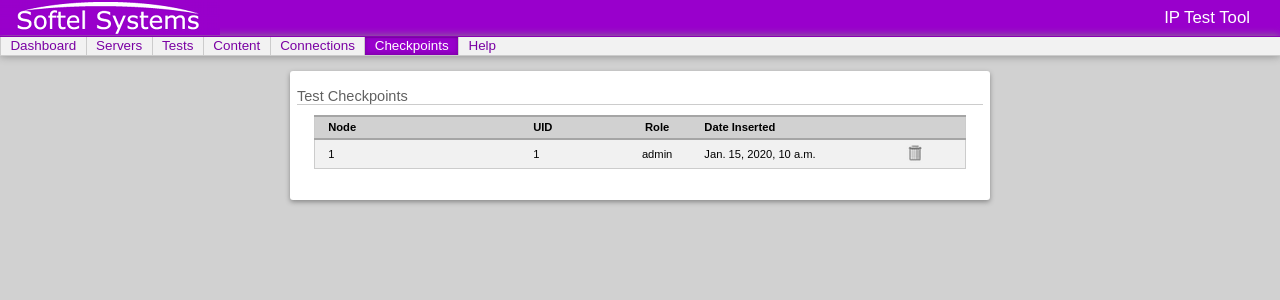
After one commit to loum/itt, a Django app: template src/itt/control/templates/test_checkpoint/index.html in a window 1280 px wide. The commit adds this page. Shown: the top 300 px of the page. Run offline with Django 3.2, Linux system fonts and the light colour scheme; the template is opened without the code that fills it: most values are stand-ins (such as "Sample title", 1, 10 or a date in 2020).

Commit message:
In general: feature/us31 task/ta58 -- Create the checkpoint model
control/templates/base.html
* added the Checkpoints link to the navigation bar

control/test_checkpoint/api.py
* changed the node attribute in the CheckpointResource class to be off type
  ToOneField as this has better checking around foreign key data redundancy

control/test_checkpoint/models.py
* refactored the created_date into common.models module
* Node and Checkpoint models inherit from CommonModel

control/test_checkpoint/views.py
control/static/test_checkpoint.css
control/templates/test_checkpoint/*
control/test_checkpoint/forms.py
control/test_checkpoint/tests/test_test_checkpoint_views.py
* support for the "/testcheckpoint/index.html" view

control/urls.py
* updated the URLconf to support the index view to list test checkpoints

test/checkpoint.py
* modifications to the default payload consistent with REST API
  modifications

```diff
--- a/src/itt/control/static/itt_nav.css
+++ b/src/itt/control/static/itt_nav.css
@@ -22,6 +22,7 @@
     padding: 0.1em 0.7em;
     text-decoration: none;
     border-left: thin solid #ccc;
+    color: #7a00a3;
 }
 #nav ul a:hover {
     color: #f9cb00;
@@ -30,7 +31,8 @@
 #servers #mainNav .servers a,
 #testconfig #mainNav .testconfig a,
 #testcontent #mainNav .testcontent a,
-#testconnection #mainNav .testconnection a {
+#testconnection #mainNav .testconnection a,
+#testcheckpoint #mainNav .testcheckpoint a {
     background-color: #9900cc;
     color: #fff;
     cursor: default;
--- /dev/null
+++ b/src/itt/control/static/test_checkpoint.css
@@ -0,0 +1,31 @@
+@import url('/static/itt.css');
+
+#testCheckpointList {
+    padding-bottom: 2%;
+}
+#nodeHead,
+#insertDateHead,
+#uidHead {
+    padding-left: 2%;
+    text-align: left;
+}
+#nodeHead {
+    width: 30%;
+}
+#insertDateHead {
+    width: 30%;
+}
+#uidHead {
+    width: 15%;
+}
+#roleHead, #actionHead {
+    width: 10%;
+}
+.actionsIcons {
+    padding: 0;
+}
+.imageForm {
+    float: left;
+    padding-left: 5px;
+    padding-right: 5px;
+}
--- a/src/itt/control/templates/base.html
+++ b/src/itt/control/templates/base.html
@@ -24,7 +24,9 @@
         <li class="testconnection">
             <a href="/testconnection">Connections</a>
         </li>
-        <li><a href="/config">Checkpoints</a></li>
+        <li class="testcheckpoint">
+            <a href="/testcheckpoint">Checkpoints</a>
+        </li>
         <li><a href="/docs">Help</a></li>
     </ul>
 </div> <!-- nav -->{% endblock %}
--- /dev/null
+++ b/src/itt/control/templates/test_checkpoint/index.html
@@ -0,0 +1,74 @@
+{% extends "base.html" %}
+
+{% comment %}
+The itt.control.testcheckpoint index.html accessible via:
+
+    http://<hostname><:itt_port>/testcheckpoint/
+
+    Variables:
+        test_checkpoint_list (itt.control.test_checkpoint.TestCheckpoint):
+        direct reference to the list of
+        itt.control.test_checkpoint.TestCheckpoint objects.
+
+{% endcomment %}
+
+{% block css %}
+<link href="{{ STATIC_URL }}test_checkpoint.css"
+      rel="stylesheet"
+      type="text/css" />
+{% endblock %}
+
+{% block body_tag %}<body id="testcheckpoint">{% endblock %}
+
+{% block title %}IP Test Tool Test Checkpoint{% endblock %}
+
+{% block content %}
+<h1>Test Checkpoints</h1>
+<div id="testCheckpointList">
+<table>
+    <thead>
+        <tr>
+            <th id="nodeHead">Node</th>
+            <th id="uidHead">UID</th>
+            <th id="roleHead">Role</th>
+            <th id="insertDateHead">Date Inserted</th>
+            <th id="actionHead">&nbsp;</th>
+        </tr>
+    </thead>
+    {% if test_checkpoint_list %}
+    <tbody>
+    {% for test_checkpoint in test_checkpoint_list %}
+        {% if forloop.counter|divisibleby:"2" %}
+        <tr>
+        {% else %}
+        <tr class="odd">
+        {% endif %}
+            <td class="textLeftAlign">{{ test_checkpoint.node.uid }}</td>
+            <td class="textLeftAlign">{{ test_checkpoint.node.uid }}</td>
+            <td>{{ test_checkpoint.node.role }}</td>
+            <td class="textLeftAlign">
+                {{ test_checkpoint.created_date }}
+            </td>
+            <td>
+                <form class="imageForm"
+                      action="/testcheckpoint/delete/" method="post">
+                    {% csrf_token %}
+                    <input type="image"
+                           name="submit"
+                           value="test_checkpoint_del_pk_{{ test_checkpoint.pk }}"
+                           src="/static/images/itt_delete.png"
+                           alt="Test Checkpoint Delete"/ >
+                </form>
+            </td>
+        </tr>
+    {% endfor %}
+    {% else %}
+        <tr>
+            <td colspan="5"><i>No test checkpoints available</i></td>
+        </tr>
+    {% endif %}
+    </tbody>
+</table>
+</div> <!-- testCheckpointList -->
+
+{% endblock %} {# checkpoint #}
--- a/src/itt/control/test_checkpoint/api.py
+++ b/src/itt/control/test_checkpoint/api.py
@@ -27,7 +27,7 @@ class CheckpointResource(ModelResource):
     """The Checkpoint REST resource.
 
     """
-    node = fields.ForeignKey(NodeResource, 'node')
+    node = fields.ToOneField(NodeResource, 'node')
 
     class Meta:
         queryset = Checkpoint.objects.all()
--- a/src/itt/control/test_checkpoint/models.py
+++ b/src/itt/control/test_checkpoint/models.py
@@ -4,9 +4,10 @@ __all__ = [
 ]
 
 from django.db import models
+from common.models import CommonModel
 
 
-class Node(models.Model):
+class Node(CommonModel):
     """The Node model.
 
     """
@@ -14,10 +15,9 @@ class Node(models.Model):
     role = models.CharField(max_length=50)
 
 
-class Checkpoint(models.Model):
+class Checkpoint(CommonModel):
     """The Checkpoint model.
 
     """
     node = models.ForeignKey(Node)
     data = models.CharField(max_length=50)
-    created_date = models.DateTimeField()
--- a/src/itt/control/urls.py
+++ b/src/itt/control/urls.py
@@ -24,6 +24,7 @@ urlpatterns = patterns('',
     url(r'^testconnection/$', 'test_connection.views.index'),
     url(r'^testconnection/update/$', 'test_connection.views.update'),
     url(r'^testconnection/delete/$', 'test_connection.views.delete'),
+    url(r'^testcheckpoint/$', 'test_checkpoint.views.index'),
     url(r'^test/', include(node_resource.urls)),
     url(r'^test/', include(checkpoint_resource.urls)),
 
```
Also changed, not shown: src/itt/control/test_checkpoint/forms.py (added, +8 -0 lines), src/itt/control/test_checkpoint/tests/__init__.py (+1 -0 lines), src/itt/control/test_checkpoint/tests/test_test_checkpoint.py (+83 -15 lines), src/itt/control/test_checkpoint/tests/test_test_checkpoint_views.py (added, +21 -0 lines), src/itt/control/test_checkpoint/tests/test_test_node.py (+12 -17 lines), src/itt/control/test_checkpoint/views.py (+20 -1 lines), src/itt/test/checkpoint.py (+3 -1 lines), src/itt/test/tests/test_checkpoint.py (+18 -17 lines).
